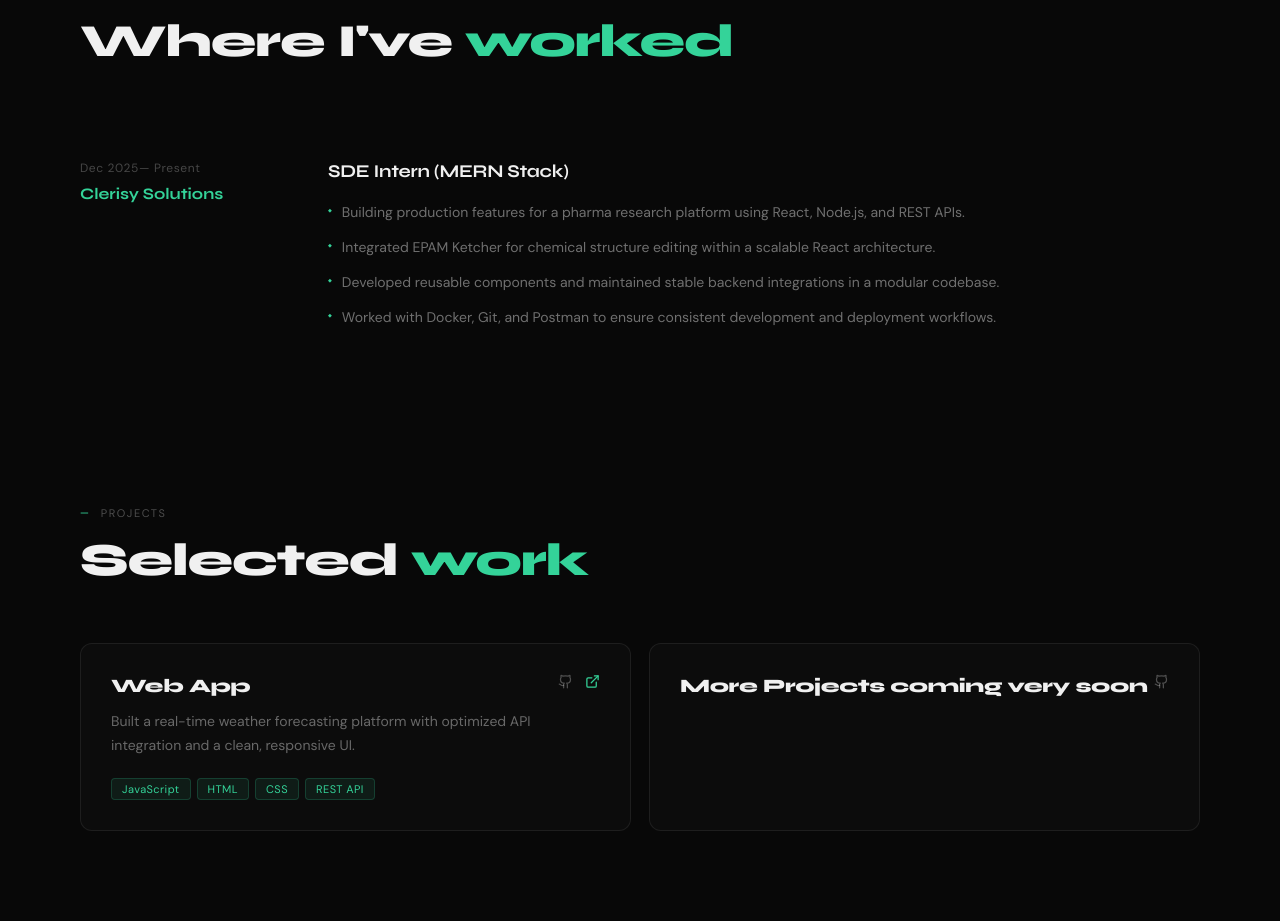
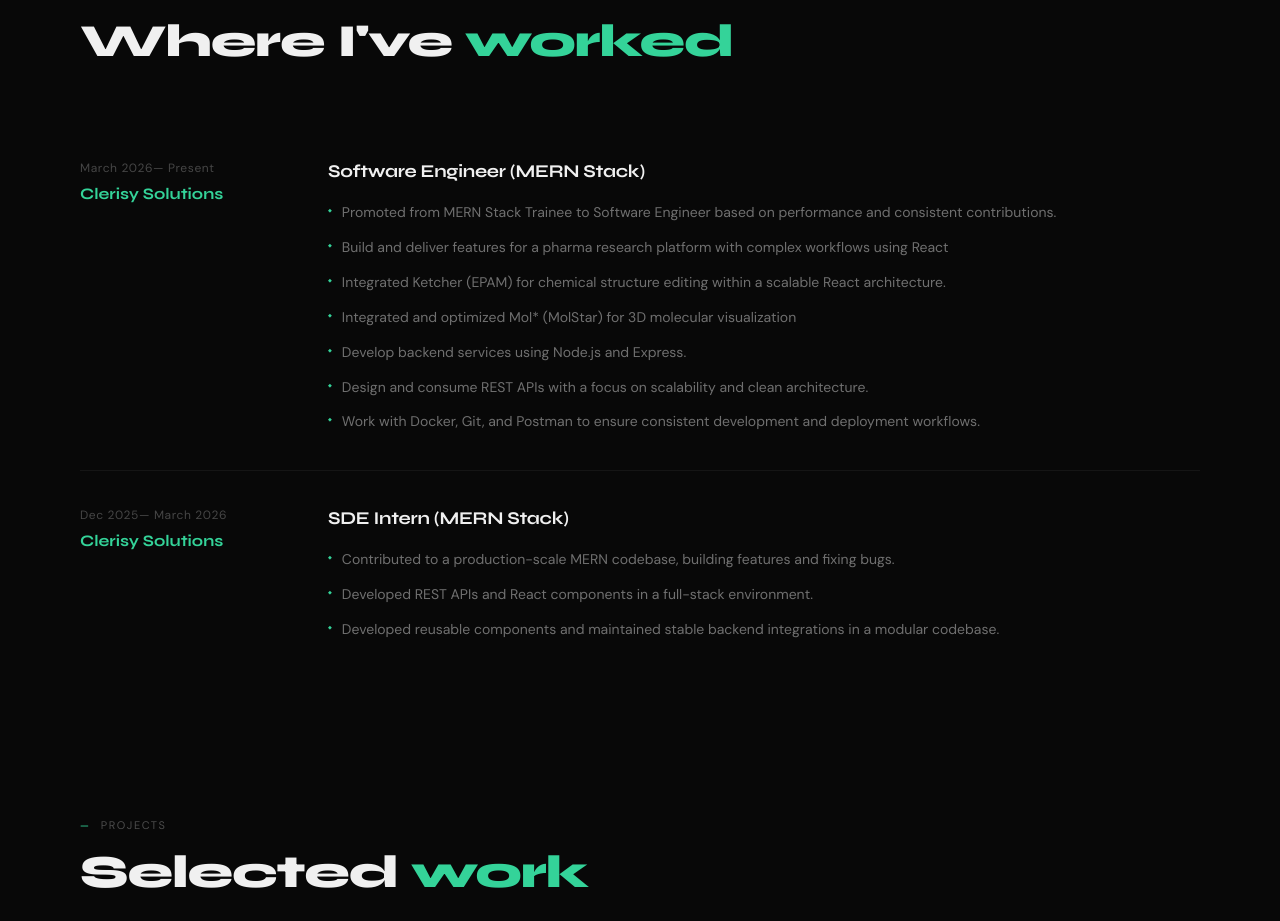
Before and after one commit to PreetMongaPM/My-Portfolio, a React (Vite) app: page / in a window 1280 px wide. Shown: the part 4643-5564 px from the top of the page. Built offline with nearby package versions, Linux system fonts and the light colour scheme.

Commit message:
Updated Resume and Work Experience

```diff
--- a/src/constants/data.js
+++ b/src/constants/data.js
@@ -60,14 +60,27 @@
 
 export const EXPERIENCE = [
   {
+    role: "Software Engineer (MERN Stack)",
+    company: "Clerisy Solutions",
+    period: "March 2026— Present",
+    bullets: [
+      "Promoted from MERN Stack Trainee to Software Engineer based on performance and consistent contributions.",
+      "Build and deliver features for a pharma research platform with complex workflows using React",
+      "Integrated Ketcher (EPAM) for chemical structure editing within a scalable React architecture.",
+      "Integrated and optimized Mol* (MolStar) for 3D molecular visualization",
+      "Develop backend services using Node.js and Express.",
+      "Design and consume REST APIs with a focus on scalability and clean architecture.",
+      "Work with Docker, Git, and Postman to ensure consistent development and deployment workflows.",
+    ],
+  },
+  {
     role: "SDE Intern (MERN Stack)",
     company: "Clerisy Solutions",
-    period: "Dec 2025— Present",
+    period: "Dec 2025— March 2026",
     bullets: [
-      "Building production features for a pharma research platform using React, Node.js, and REST APIs.",
-      "Integrated EPAM Ketcher for chemical structure editing within a scalable React architecture.",
+      "Contributed to a production-scale MERN codebase, building features and fixing bugs.",
+      "Developed REST APIs and React components in a full-stack environment.",
       "Developed reusable components and maintained stable backend integrations in a modular codebase.",
-      "Worked with Docker, Git, and Postman to ensure consistent development and deployment workflows.",
     ],
   },
 ];
```
Also changed, not shown: 1 other file (tests, documents, lock files or other folders).
